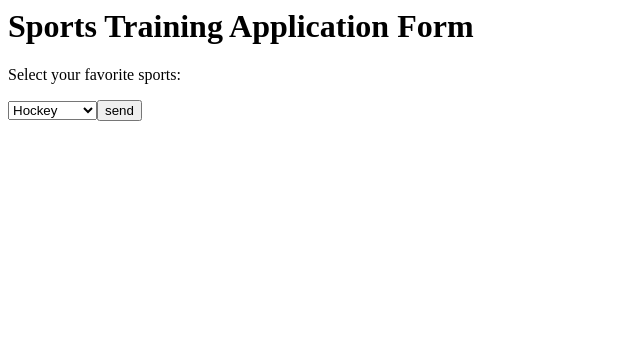
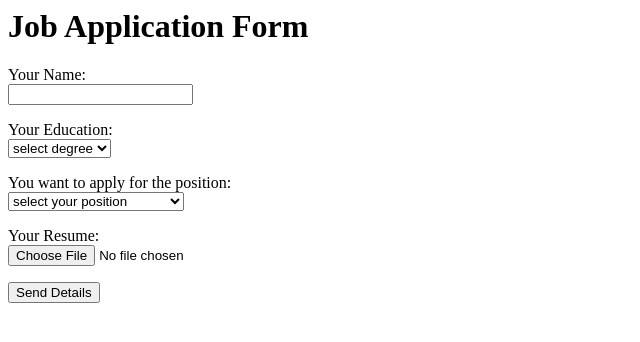
Before and after one commit to balachandrangit2020/Bala-Web-Development, a plain HTML site: page Tutorial/index.html in a window 1280 px wide. Shown: the whole page, without its empty margins (0-640 px from the left). Drawn offline with Linux system fonts and the light colour scheme.

Commit message:
Job Application Form

```diff
--- a/Tutorial/index.html
+++ b/Tutorial/index.html
@@ -1,21 +1,42 @@
 <html>
   <head>
-    <title>Sports Training Application Form</title>
+    <title>Job Application Form</title>
   </head>
   <body>
-    <h1>Sports Training Application Form</h1>
+    <h1>Job Application Form</h1>
     <form>
       <p>
-        Select your favorite sports:
+        Your Name:<br>
+        <input type="text" name="Name">
       </p>
-      <select name="sports" id="sports">
-        <option value="hockey">Hockey</option>
-        <option value="football">Football</option>
-        <option value="cricket">Cricket</option>
-        <option value="basket_ball">Basket Ball</option>
-        <option value="volley_ball">Volley Ball</option>
-        <input type="submit" value="send">
+      <p>
+        Your Education:
+      <br>
+      <select name="Degree">
+        <option value="">select degree</option>
+        <option value="B.E.">B.E.</option>
+        <option value="B.Tech">B.Tech</option>
+        <option value="BCA">BCA</option>
+        <option value="B.Sc.">B.Sc.</option>
       </select>
+    </p>
+      <p>
+        You want to apply for the position:
+      <br>
+      <select name="job">
+        <option value="">select your position</option>
+        <option value="Front End Web Develper">Front End Web Developer</option>
+        <option value="Backend Developer">Backend Developer</option>
+        <option value="Full Stack Developer">Full Stack Developer</option>
+      </select>
+      </p>
+      <p>
+        Your Resume:<br>
+        <input type="file" name="Resume">
+      </p>
+      <p>
+        <input type="submit" value="Send Details">
+      </p>
     </form>
 </body>
 </html>
```
